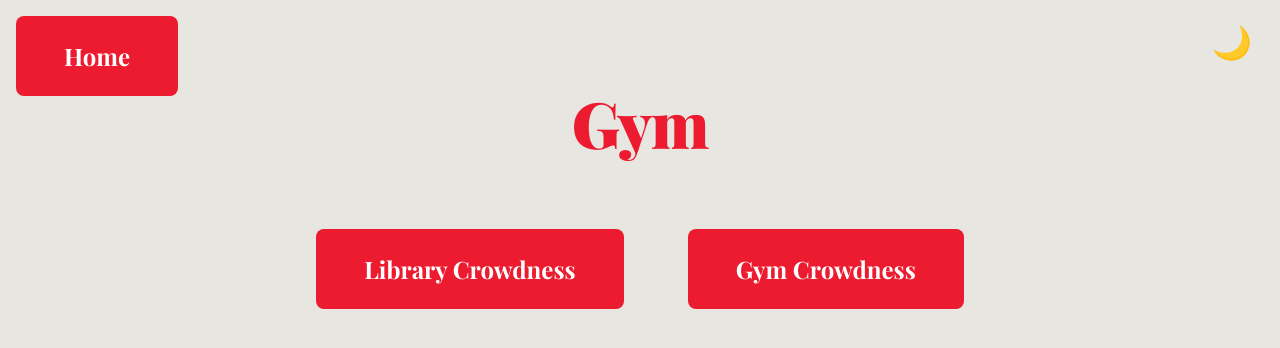
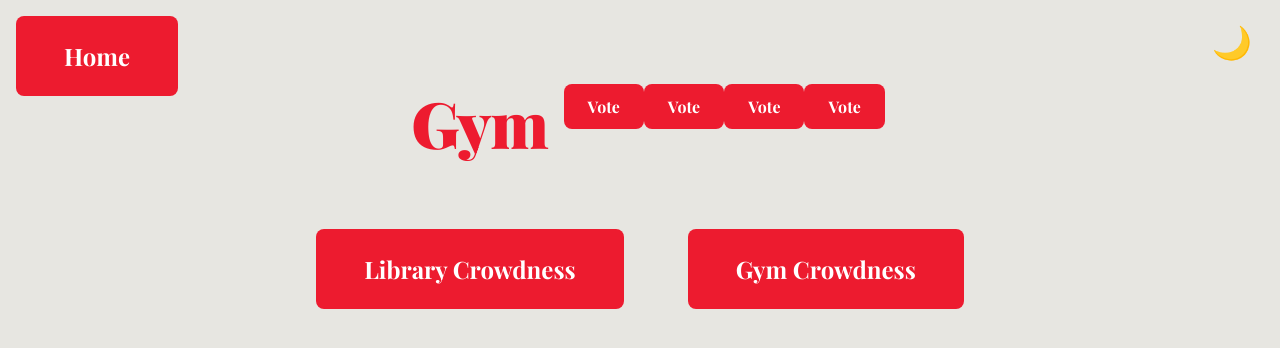
Before and after one commit to KyunSC/crowd-check, an Angular app: page /gym-page in a window 1280 px wide. Shown: the top 348 px of the page. Built offline with nearby package versions, Linux system fonts and the light colour scheme.

Commit message:
Added Vote buttons

```diff
--- /dev/null
+++ b/src/app/components/vote-button/vote-button.css
@@ -0,0 +1,16 @@
+.vote-btn {
+  font-family: 'Playfair Display', serif;
+  font-size: 1rem;
+  font-weight: 700;
+  padding: 0.75rem 1.5rem;
+  cursor: pointer;
+  background-color: #ed1b2f;
+  color: #fff;
+  border: none;
+  border-radius: 8px;
+  transition: background-color 0.2s;
+}
+
+.vote-btn:hover {
+  background-color: #c8102e;
+}
--- /dev/null
+++ b/src/app/components/vote-button/vote-button.html
@@ -0,0 +1 @@
+<button class="vote-btn">Vote</button>
--- a/src/app/pages/gym-page/gym-page.html
+++ b/src/app/pages/gym-page/gym-page.html
@@ -1,2 +1,6 @@
 <app-home-button></app-home-button>
 <h1>Gym</h1>
+<app-vote-button></app-vote-button>
+<app-vote-button></app-vote-button>
+<app-vote-button></app-vote-button>
+<app-vote-button></app-vote-button>
--- a/src/app/pages/gym-page/gym-page.ts
+++ b/src/app/pages/gym-page/gym-page.ts
@@ -1,9 +1,10 @@
 import { Component } from '@angular/core';
 import { HomeButton } from '../../components/home-button/home-button';
+import { VoteButton } from '../../components/vote-button/vote-button';
 
 @Component({
   selector: 'app-gym-page',
-  imports: [HomeButton],
+  imports: [HomeButton, VoteButton],
   templateUrl: './gym-page.html',
   styleUrl: './gym-page.css',
 })
--- a/src/app/pages/library-page/library-page.html
+++ b/src/app/pages/library-page/library-page.html
@@ -1,2 +1,6 @@
 <app-home-button></app-home-button>
 <h1>Library</h1>
+<app-vote-button></app-vote-button>
+<app-vote-button></app-vote-button>
+<app-vote-button></app-vote-button>
+<app-vote-button></app-vote-button>
--- a/src/app/pages/library-page/library-page.ts
+++ b/src/app/pages/library-page/library-page.ts
@@ -1,9 +1,10 @@
 import { Component } from '@angular/core';
 import { HomeButton } from '../../components/home-button/home-button';
+import { VoteButton } from '../../components/vote-button/vote-button';
 
 @Component({
   selector: 'app-library-page',
-  imports: [HomeButton],
+  imports: [HomeButton, VoteButton],
   templateUrl: './library-page.html',
   styleUrl: './library-page.css',
 })
```
Also changed, not shown: src/app/components/vote-button/vote-button.ts (added, +11 -0 lines).
